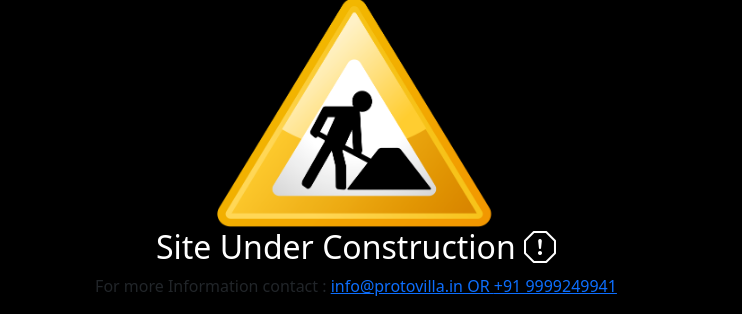
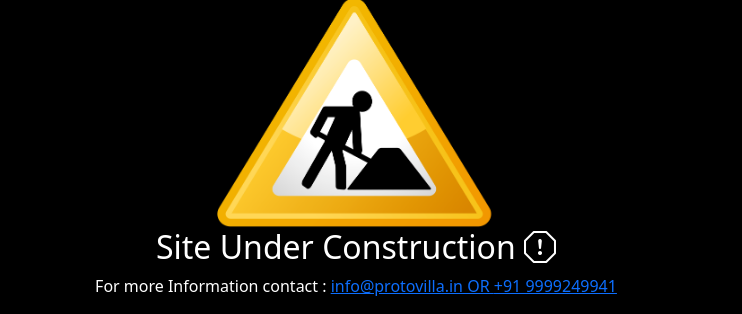
Before and after one commit to Count21/Protovilla, a plain HTML site: page index.html in a window 1280 px wide. Shown: the part 1043-1357 px from the top of the page, without its empty margins (284-1026 px from the left). Drawn offline with nearby package versions, Linux system fonts and the light colour scheme.

Commit message:
Update index.html

```diff
--- a/index.html
+++ b/index.html
@@ -12,7 +12,7 @@
     	<img class="img-fluid mx-auto display-flex" src="logo.jpeg"><br>
     	<img class="img-fluid mx-auto w-25" src="const.png">
     	<h2 class="text-white">Site Under Construction <i class="bi bi-exclamation-octagon"></i></h2>
-       <p> For more Information contact : <a href="mailto:info@protovilla.in"  target="_blank">info@protovilla.in       OR    </a><a  href="tel:+91 99992 49941">+91 9999249941</a></p>
+       <p class="text-white"> For more Information contact : <a href="mailto:info@protovilla.in"  target="_blank">info@protovilla.in       OR    </a><a  href="tel:+91 99992 49941">+91 9999249941</a></p>
     </div>
     <script src="https://cdn.jsdelivr.net/npm/bootstrap@5.2.1/dist/js/bootstrap.bundle.min.js" integrity="sha384-u1OknCvxWvY5kfmNBILK2hRnQC3Pr17a+RTT6rIHI7NnikvbZlHgTPOOmMi466C8" crossorigin="anonymous"></script>
 
```
